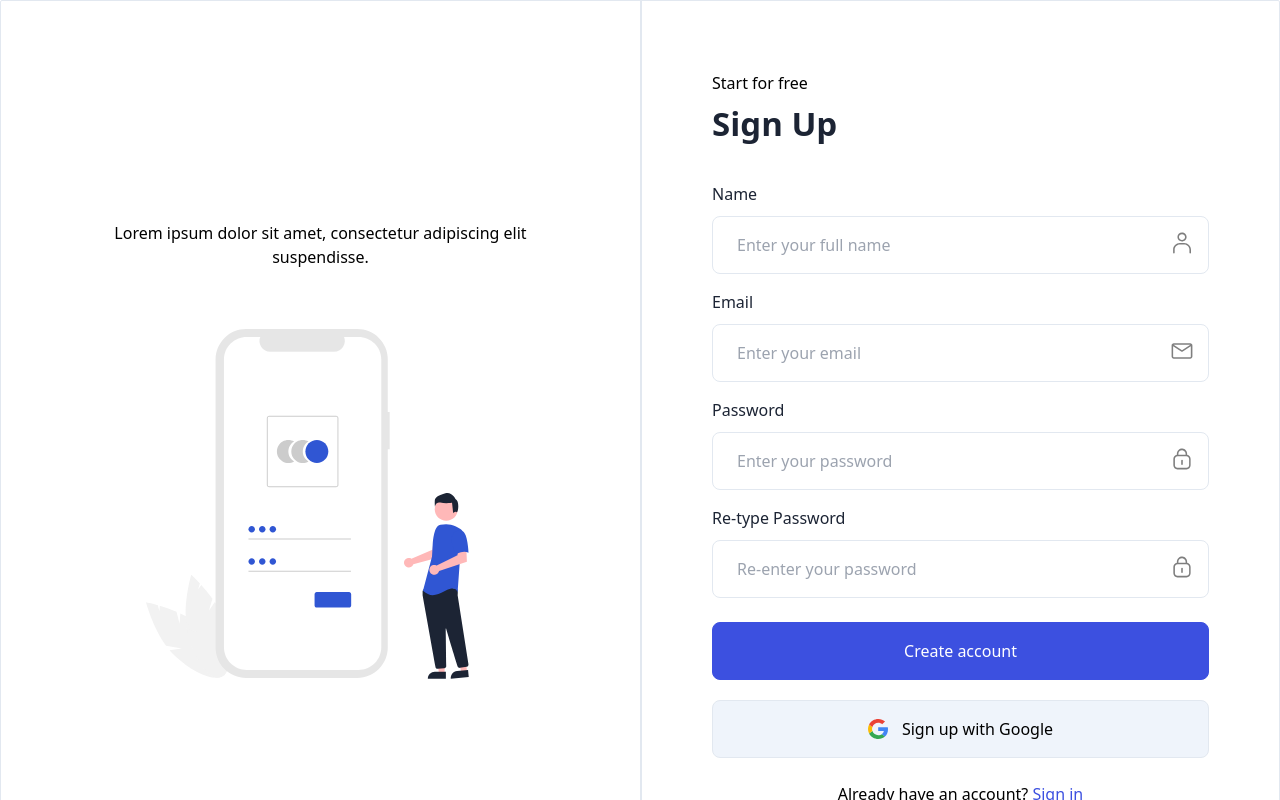
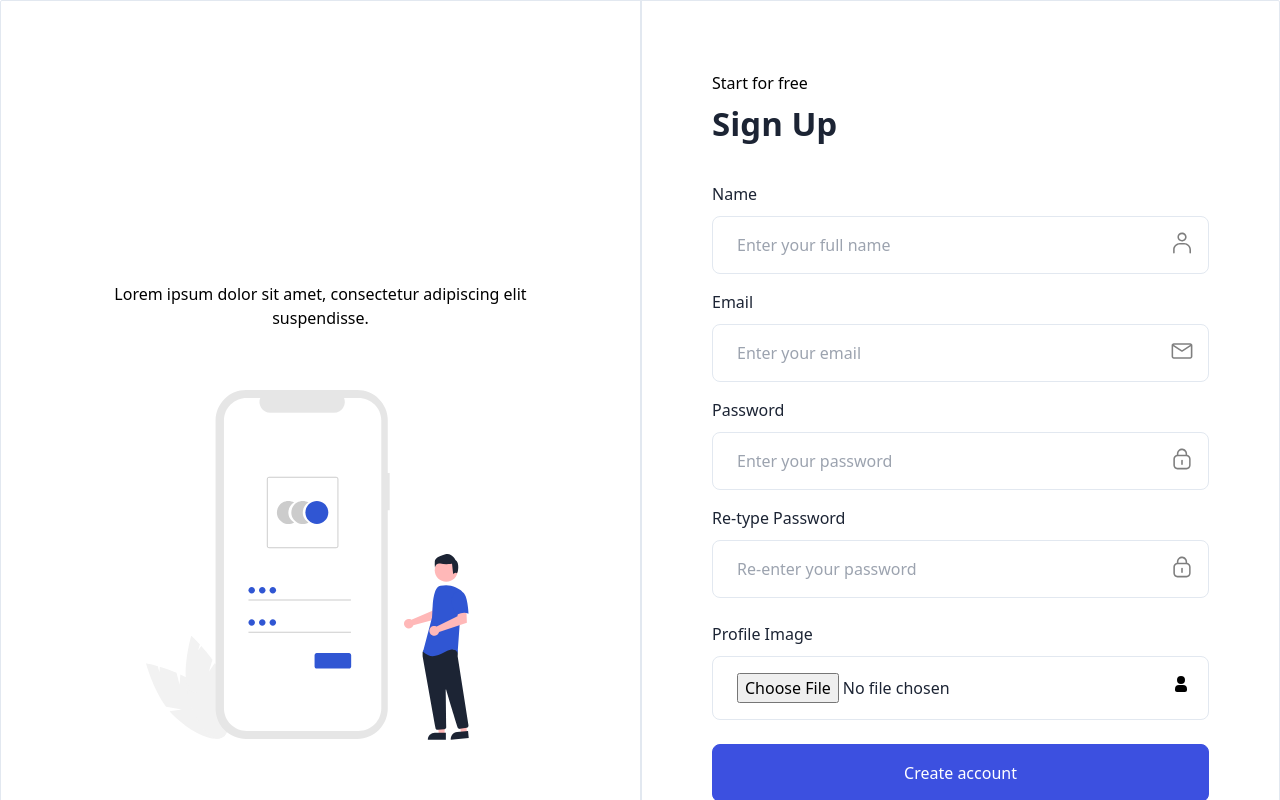
Before and after one commit to Rakesh2907/pro_erp, a React (Create React App) app in the folder frontend/: page /signup in a window 1280 px wide. Shown: the top 800 px of the page. Built offline with nearby package versions, Linux system fonts and the light colour scheme.

Commit message:
add profile image field

```diff
--- a/frontend/src/components/Signup/SignUp.js
+++ b/frontend/src/components/Signup/SignUp.js
@@ -284,7 +284,24 @@ const SignUp = () => {
                     </span>
                   </div>
                 </div>
+                <div className="mb-6">
+                  <label className="mb-2.5 block font-medium text-black dark:text-white">
+                    Profile Image
+                  </label>
+                  <div className="relative">
+                    <input
+                      type="file"
+                      placeholder="Upload Profile Image"
+                      className="w-full rounded-lg border border-stroke bg-transparent py-4 pl-6 pr-10 text-black outline-none focus:border-primary focus-visible:shadow-none dark:border-form-strokedark dark:bg-form-input dark:text-white dark:focus:border-primary"
+                    />
 
+                    <span className="absolute right-4 top-4">
+                    <svg className="w-6 h-6 text-gray-800 dark:text-white" aria-hidden="true" xmlns="http://www.w3.org/2000/svg" fill="currentColor" viewBox="0 0 24 24">
+                      <path fill-rule="evenodd" d="M12 4a4 4 0 1 0 0 8 4 4 0 0 0 0-8Zm-2 9a4 4 0 0 0-4 4v1c0 1.1.9 2 2 2h8a2 2 0 0 0 2-2v-1a4 4 0 0 0-4-4h-4Z" clip-rule="evenodd"/>
+                    </svg>
+                    </span>
+                  </div>
+                </div>
                 <div className="mb-5">
                   <input
                     type="submit"
```
